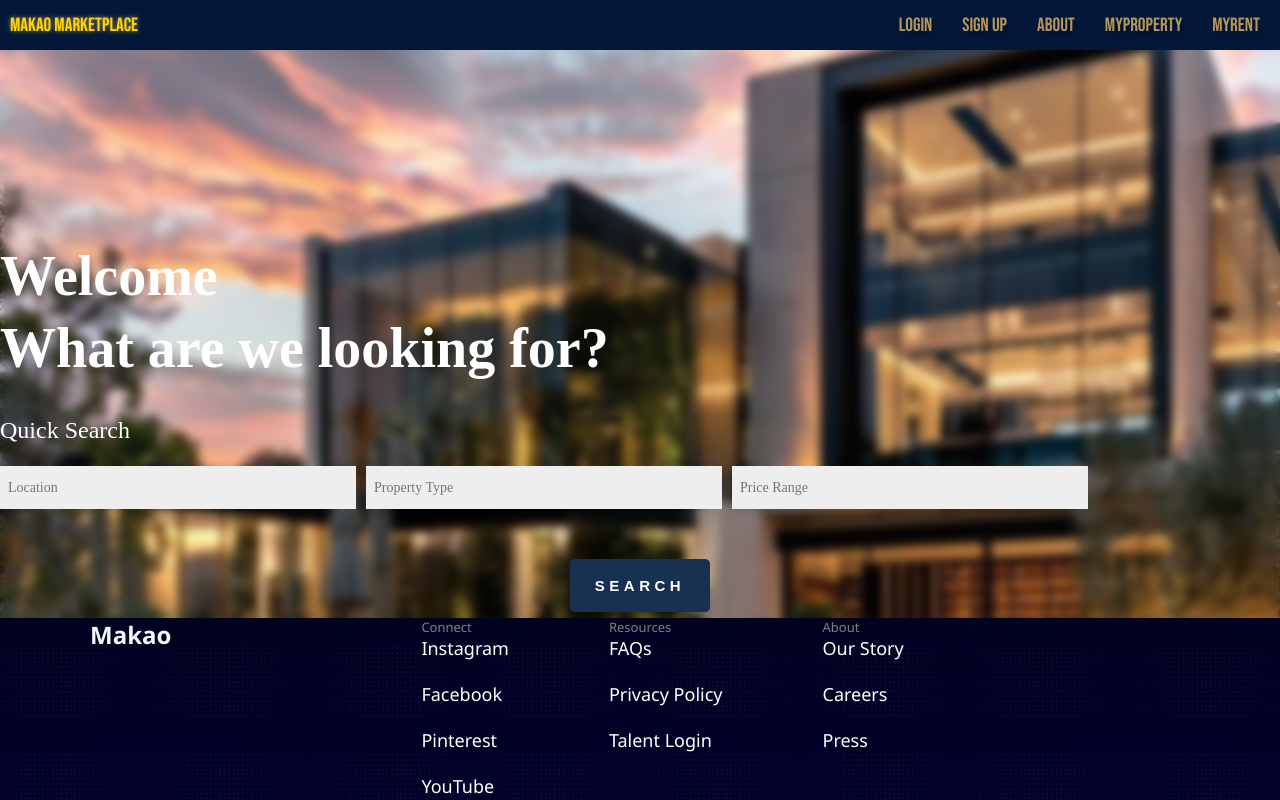
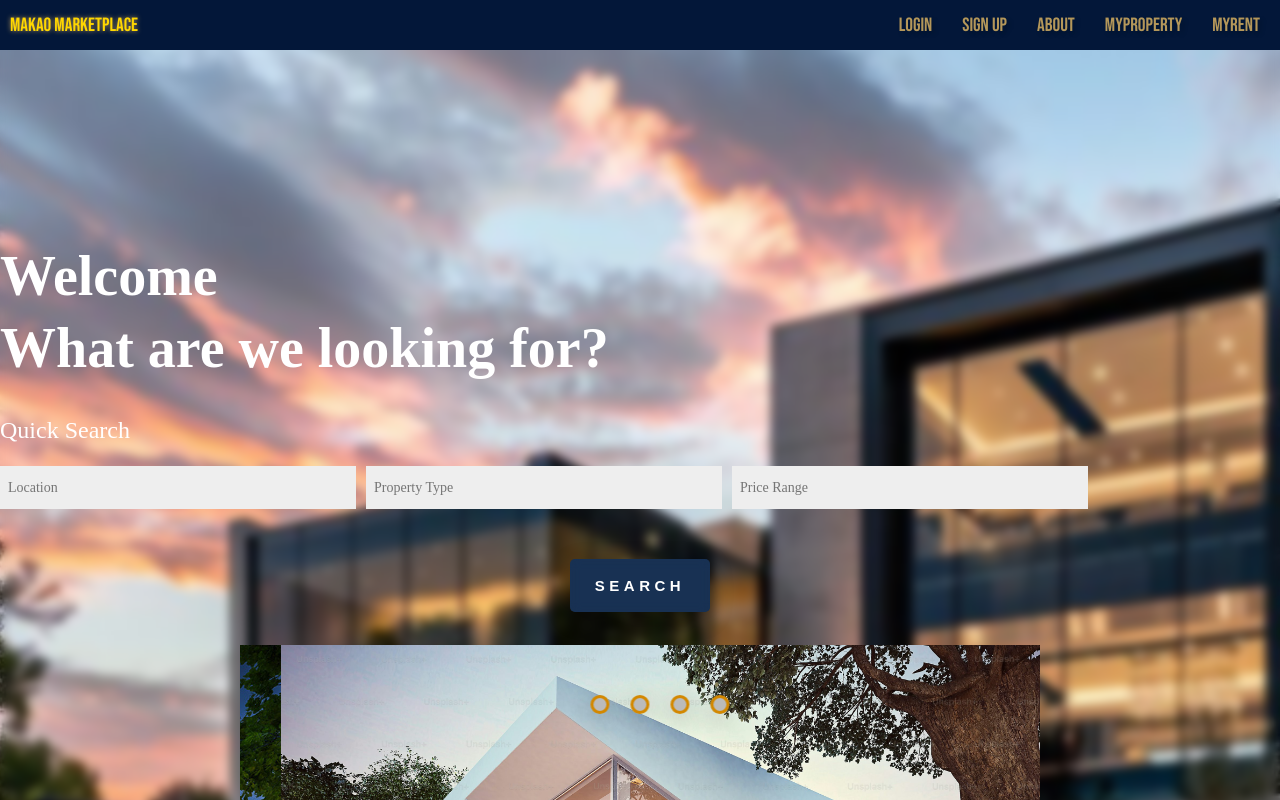
Before and after one commit to NICKMUGO/Real-Estate-App, a React (Create React App) app in the folder client/: page /homepage in a window 1280 px wide. Shown: the top 800 px of the page. Built offline with nearby package versions, Linux system fonts and the light colour scheme.

Commit message:
Homepage compilation in progress

```diff
--- a/client/src/Components/HomePage.js
+++ b/client/src/Components/HomePage.js
@@ -1,4 +1,5 @@
 import Footer from "./Footer";
+import HighlightsofHouses from "./HighlightsofHouses";
 import Navbar from "./NavBar";
 
 function HomePage() {
@@ -7,6 +8,8 @@ function HomePage() {
           {/* <h1>Hello Wolrd</h1> */}
           <Navbar/>
           <br></br><br></br><br></br>
+          <HighlightsofHouses/>
+          <br></br><br></br><br></br>
           <Footer />
       </div>
     );
```
